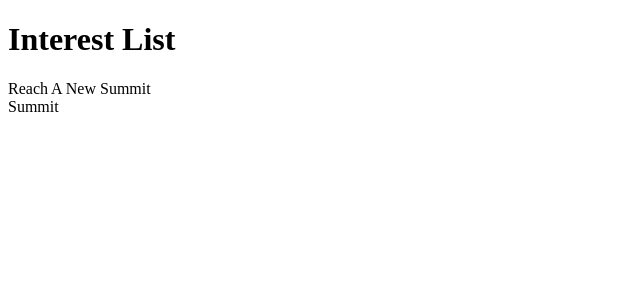
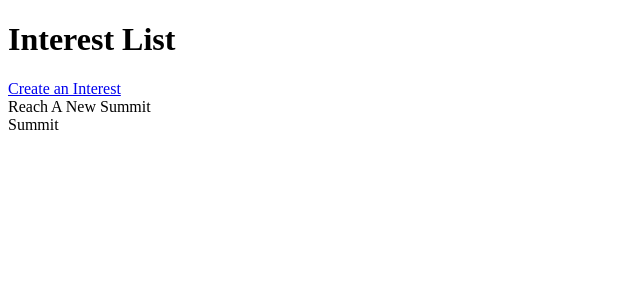
Before and after one commit to Bharatchandran/summitPrj3, a Django app: page /interests/ in a window 1280 px wide. Shown: the part 124-424 px from the top of the page, without its empty margins (0-640 px from the left). Run offline with Django 4.2, Linux system fonts and the light colour scheme; the visitor is signed in with stand-in values (Sample User, id 1); data that the repository does not hold is empty.

Commit message:
interest create

```diff
--- a/main_app/templates/main_app/interest_form.html
+++ b/main_app/templates/main_app/interest_form.html
@@ -4,11 +4,11 @@
     {% if object%}
         <h1>Edit {{object.name}}</h1>
     {% else %}
-        <h1>Create Group</h1>
+        <h1>Create Interest</h1>
     {% endif %}
 
     <form action="" method="POST">
-        {csrf_token}
+        {% csrf_token %}
         <table>
         {{form.as_table}}
         </table>
--- a/main_app/templates/main_app/interest_list.html
+++ b/main_app/templates/main_app/interest_list.html
@@ -2,6 +2,7 @@
 {% block content %}
 
 <h1>Interest List</h1>
+<a href="{% url 'interest_create' %}">Create an Interest</a>
 
 {% for interest in interest_list %}
 <h1>{{interest.id}}</h1>
--- a/main_app/urls.py
+++ b/main_app/urls.py
@@ -4,14 +4,23 @@ from . import views
 urlpatterns = [
     path('', views.home, name='home'),
     path('interests/', views.InterestList.as_view(), name='interest_list'),
-    path('interests/<int:pk>/update/', views.InterestUpdate.as_view(), name='interest_update'),
-    path('interests/<int:pk>/delete/', views.InterestDelete.as_view(), name='interest_delete'),
+    path('interests/create/', views.InterestCreate.as_view(), name='interest_create'),
+    path('interests/<int:pk>/update/',
+         views.InterestUpdate.as_view(), name='interest_update'),
+    path('interests/<int:pk>/delete/',
+         views.InterestDelete.as_view(), name='interest_delete'),
     # path('groups/<int:pk>', views.GroupList.as_view(), name='group_list'),
-    path('interests/<int:interest_id>/groups/', views.group_list, name='group_list'),
-    path('interests/<int:interest_id>/groups/new', views.group_new, name='group_new'),
-    path('interests/<int:interest_id>/groups/create', views.group_create, name='group_create'),
-    path('interests/<int:id>/groups/<int:pk>/', views.group_detail, name='group_detail'),
+    path('interests/<int:interest_id>/groups/',
+         views.group_list, name='group_list'),
+    path('interests/<int:interest_id>/groups/new/',
+         views.group_new, name='group_new'),
+    path('interests/<int:interest_id>/groups/create/',
+         views.group_create, name='group_create'),
+    path('interests/<int:id>/groups/<int:pk>/',
+         views.group_detail, name='group_detail'),
     # path('interests/<int:id>/groups/<int:pk>/', views.GroupDetail.as_view(), name='group_detail'),
-    path('interests/<int:id>/groups/<int:pk>/update/', views.GroupUpdate.as_view(), name='group_update'),
-    path('interests/<int:id>/groups/<int:pk>/delete/', views.GroupDelete.as_view(), name='group_delete'),
+    path('interests/<int:id>/groups/<int:pk>/update/',
+         views.GroupUpdate.as_view(), name='group_update'),
+    path('interests/<int:id>/groups/<int:pk>/delete/',
+         views.GroupDelete.as_view(), name='group_delete'),
 ]
--- a/main_app/views.py
+++ b/main_app/views.py
@@ -9,25 +9,34 @@ from .models import Post, Interest, Topic, Group
 from .forms import GroupForm
 
 # Create your views here.
+
+
 def home(request):
     return render(request, 'home.html')
+
 
 def about(request):
     return render(request, 'about.html')
 
+
 class InterestList(LoginRequiredMixin, ListView):
     model = Interest
+
 
 class InterestCreate(LoginRequiredMixin, CreateView):
     model = Interest
     fields = ['name']
+    # form.owner = self.request.user
+
     def form_valid(self, form):
-        form.instance.user = self.request.user
+        form.instance.owner = self.request.user
         return super().form_valid(form)
+
 
 class InterestUpdate(LoginRequiredMixin, UpdateView):
     model = Interest
     fields = ['name']
+
 
 class InterestDelete(LoginRequiredMixin, DeleteView):
     model = Interest
@@ -35,16 +44,20 @@ class InterestDelete(LoginRequiredMixin, DeleteView):
 
 # class GroupList(LoginRequiredMixin, ListView):
 #     model = Group
+
+
 def group_list(request, interest_id):
     groups = Group.objects.filter(interest=interest_id)
     print(groups)
-    return render(request, 'main_app/group_list.html',{
-        'groups':groups,
+    return render(request, 'main_app/group_list.html', {
+        'groups': groups,
         'interest_id': interest_id
     })
 
+
 class GroupDetail(LoginRequiredMixin, DetailView):
     model = Group
+
 
 def group_detail(request, interest_id):
     pass
@@ -59,30 +72,34 @@ def group_detail(request, interest_id):
 def group_new(request, interest_id):
     group_form = GroupForm()
 
-    return render(request, 'main_app/group_new.html',{
+    return render(request, 'main_app/group_new.html', {
         'group_form': group_form,
-        'interest_id':interest_id
-        })
+        'interest_id': interest_id
+    })
+
 
 def group_create(request, interest_id):
     form = GroupForm(request.POST)
 
+
     if form.is_valid():
-
         new_group = form.save(commit=False)
         new_group.interest_id = interest_id
         new_group.member_id = interest_id
 
         new_group.save()
-    return redirect('group_list', interest_id= interest_id)
+    return redirect('group_list', interest_id=interest_id)
+
 
 class GroupUpdate(LoginRequiredMixin, UpdateView):
     model = Group
     fields = ['name']
 
+
 class GroupDelete(LoginRequiredMixin, DeleteView):
     model = Group
     success_url = '/groups'
+
 
 def signup(request):
     error_message = ''
```
Also changed, not shown: main_app/models.py (+5 -2 lines), main_app/migrations/0001_initial.py.
